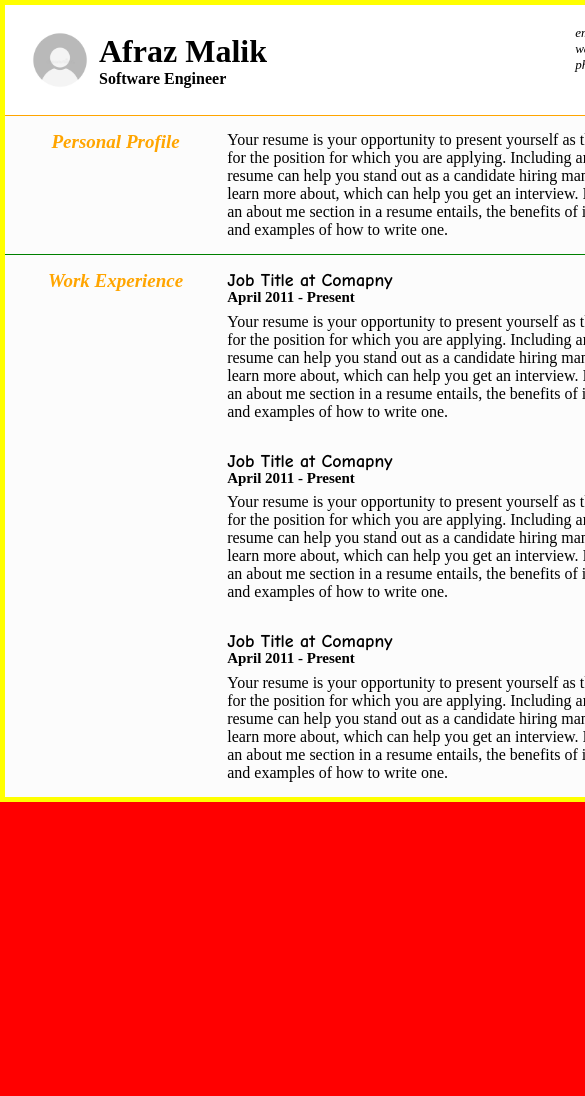
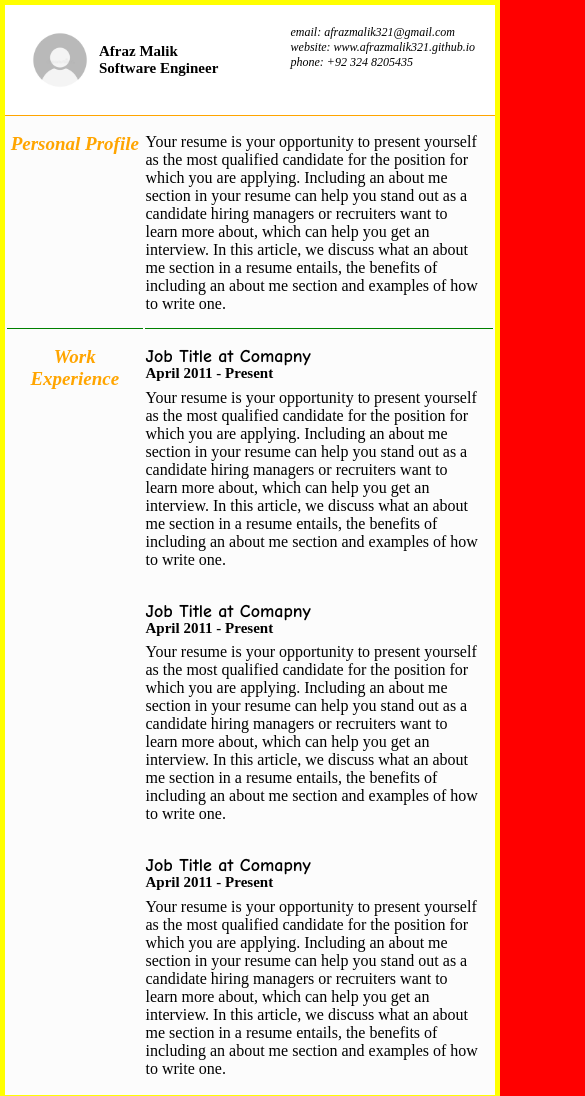
Before and after one commit to afraz-malik/cv-template, a plain HTML site: page index.html in a window 390 px wide. Shown: the top 1096 px of the page, 585 px wide, since content can reach past the window. Before the commit the page ends 844 px from the top, so only its background shows below. Drawn offline with Linux system fonts and the light colour scheme.

Commit message:
Add files via upload

```diff
--- a/index.html
+++ b/index.html
@@ -34,21 +34,21 @@
 				<td rowspan="3" class="left">Work Experience</td>
 				<td class="right">
 					<p><span class="title">Job Title at Comapny</span> <br> <p>
-					<p class="tits"><span class="year">April 2011 - Present</span><br></p>
+					<p class="bc"><span class="year">April 2011 - Present</span><br></p>
 					<p class="text">Your resume is your opportunity to present yourself as the most qualified candidate for the position for which you are applying. Including an about me section in your resume can help you stand out as a candidate hiring managers or recruiters want to learn more about, which can help you get an interview. In this article, we discuss what an about me section in a resume entails, the benefits of including an about me section and examples of how to write one.</p>
 				</td>
 			</tr>
 			<tr>
 				<td class="right">
 					<p><span class="title">Job Title at Comapny</span> <br> <p>
-					<p class="tits"><span class="year">April 2011 - Present</span><br></p>
+					<p class="bc"><span class="year">April 2011 - Present</span><br></p>
 					<p class="text">Your resume is your opportunity to present yourself as the most qualified candidate for the position for which you are applying. Including an about me section in your resume can help you stand out as a candidate hiring managers or recruiters want to learn more about, which can help you get an interview. In this article, we discuss what an about me section in a resume entails, the benefits of including an about me section and examples of how to write one.</p>
 				</td>
 			</tr>
 			<tr>
 				<td class="right">
 					<p><span class="title">Job Title at Comapny</span> <br> <p>
-					<p class="tits"><span class="year">April 2011 - Present</span><br></p>
+					<p class="bc"><span class="year">April 2011 - Present</span><br></p>
 					<p class="text">Your resume is your opportunity to present yourself as the most qualified candidate for the position for which you are applying. Including an about me section in your resume can help you stand out as a candidate hiring managers or recruiters want to learn more about, which can help you get an interview. In this article, we discuss what an about me section in a resume entails, the benefits of including an about me section and examples of how to write one.</p>
 				</td>
 			</tr>
--- a/styles.css
+++ b/styles.css
@@ -5,13 +5,16 @@ body{
 	margin: 0 auto;
   background-color: red;
 }
+
+
+
+
 .web{
 
   margin: auto;
-
   width: 800px;
   height: 100%;
- min-width: 100px;
+  /*min-width: 100px;*/
   border: 5px solid #FFFF00;
 
 
@@ -46,7 +49,6 @@ body{
 }
 .righttext{
 	display: inline-block;
-	vertical-align: middle;
 	float: right;
 
 }
@@ -62,7 +64,7 @@ body{
 }
 
 table{
-	  border-collapse: collapse;
+	  /*border-collapse: collapse;*/
 
 }
 .right{
@@ -83,8 +85,7 @@ table{
 }
 .first{
 	border-bottom: 1px solid green;
-
-	border-radius: 20px;
+	/*border-radius: 30px;*/
 }
 .title{
 	font-weight: bold;
@@ -100,10 +101,26 @@ table{
 	font-size: 15px;
 	font-family:serif;
 }
-.tits{
+.bc{
 	line-height: 0.7;
 
 }
 .text{
 	padding-top: 10px;
 }
+
+@media only screen and (max-width: 800px) {
+    .web{
+    margin: auto;
+    height: 50%;
+  	width: 500px;
+    }
+   .headtext h1 , h4{
+	font-size: 15px;
+	}
+	.righttext address{
+	font-size: 12px;
+
+}
+
+}
```
